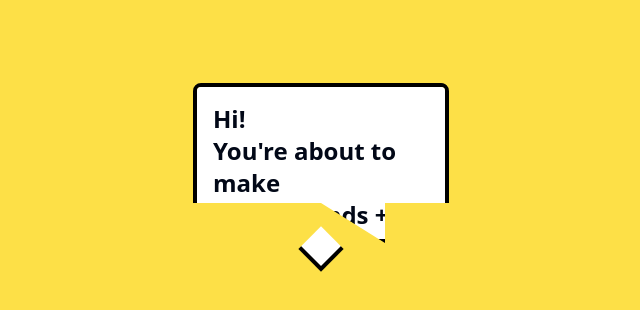
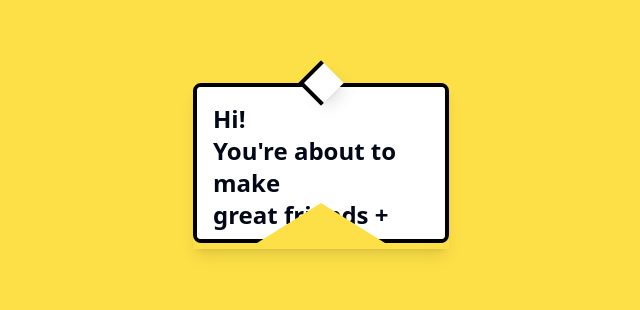
Before and after one commit to GPT-Engineer-App/stylish-text-area, a React (Vite) app: page / in a window 1280 px wide. Shown: the part 234-544 px from the top of the page, without its empty margins (319-959 px from the left). Built offline with nearby package versions, Linux system fonts and the light colour scheme.

Commit message:
Invert chat bubble and fix shadow
Updated the chat bubble design to be inverted and adjusted the drop shadow for improved visual appearance.
[skip gpt_engineer]

```diff
--- a/src/pages/Index.jsx
+++ b/src/pages/Index.jsx
@@ -6,15 +6,17 @@ const Index = () => {
   return (
     <div className="min-h-screen flex items-center justify-center bg-yellow-300">
       <div className="relative">
+        <div className="shadow-lg">
           <textarea
             value={text}
             onChange={(e) => setText(e.target.value)}
             className="w-64 h-40 p-4 bg-white border-4 border-black rounded-lg text-2xl font-bold resize-none"
             style={{
-            clipPath: 'polygon(0% 0%, 100% 0%, 100% 75%, 75% 75%, 75% 100%, 50% 75%, 0% 75%)'
+              clipPath: 'polygon(0% 0%, 100% 0%, 100% 100%, 75% 100%, 50% 75%, 25% 100%, 0% 100%)'
             }}
           />
-        <div className="absolute -bottom-4 left-1/2 w-8 h-8 bg-white border-4 border-t-0 border-l-0 border-black transform rotate-45 -translate-x-1/2"></div>
+        </div>
+        <div className="absolute -top-4 left-1/2 w-8 h-8 bg-white border-4 border-b-0 border-r-0 border-black transform -rotate-45 -translate-x-1/2 shadow-lg"></div>
       </div>
     </div>
   );
```
Lines whose indentation alone changed are shown as unchanged.
